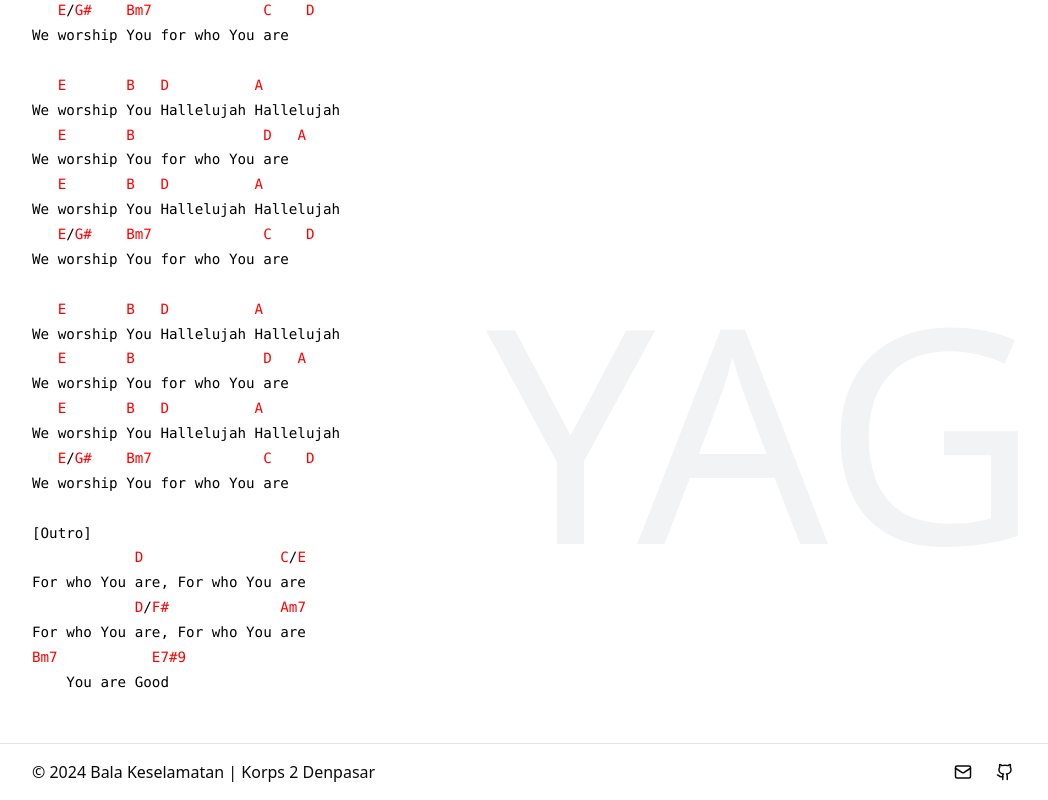
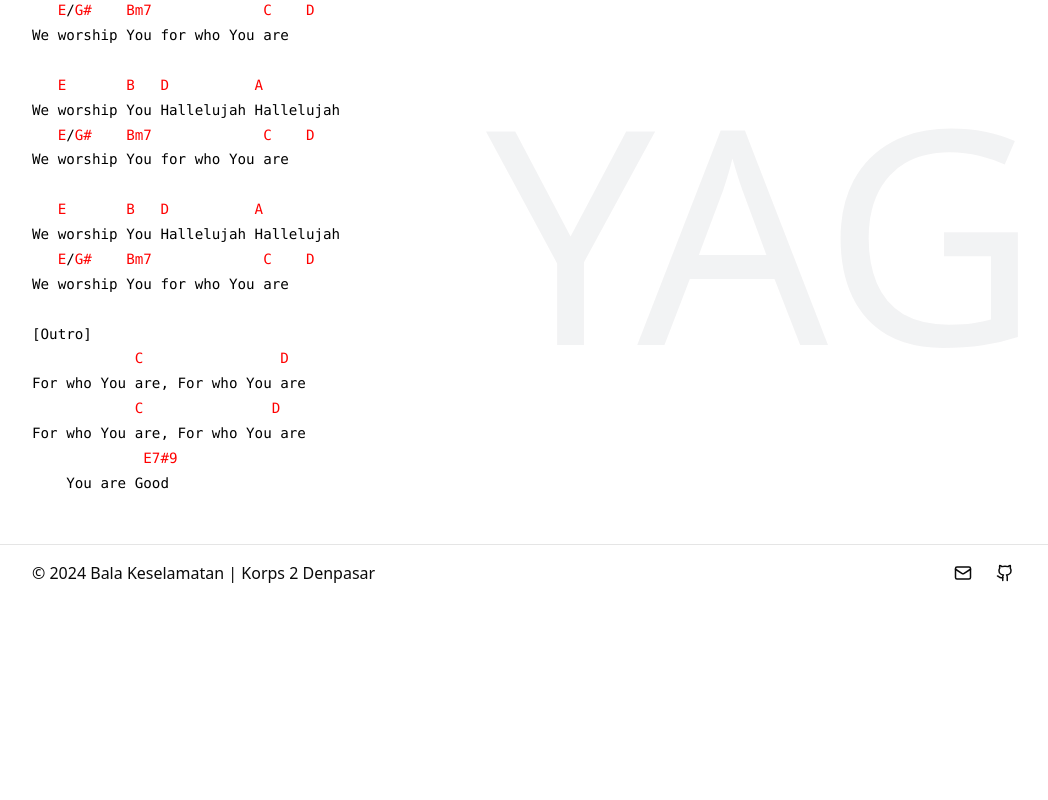
Before and after one commit to bagussuandana/nbk-chord, a Next.js app: page /worship/you-are-good in a window 1280 px wide. Shown: the part 3333-4133 px from the top of the page, without its empty margins (112-1160 px from the left). After the commit the page ends 3934 px from the top, so only its background shows below. Built offline with nearby package versions, Linux system fonts and the light colour scheme.

Commit message:
you are good

```diff
--- a/app/worship/you-are-good/page.tsx
+++ b/app/worship/you-are-good/page.tsx
@@ -138,28 +138,20 @@ We worship You for who You are
 
    E       B   D          A
 We worship You Hallelujah Hallelujah
-   E       B               D   A
-We worship You for who You are
-   E       B   D          A
-We worship You Hallelujah Hallelujah
    E/G#    Bm7             C    D
 We worship You for who You are
 
-   E       B   D          A
-We worship You Hallelujah Hallelujah
-   E       B               D   A
-We worship You for who You are
    E       B   D          A
 We worship You Hallelujah Hallelujah
    E/G#    Bm7             C    D
 We worship You for who You are
 
 [Outro]
-            D                C/E
+            C                D
 For who You are, For who You are
-            D/F#             Am7
+            C               D
 For who You are, For who You are
-Bm7           E7#9
+             E7#9
     You are Good
 `;
     return (
```
